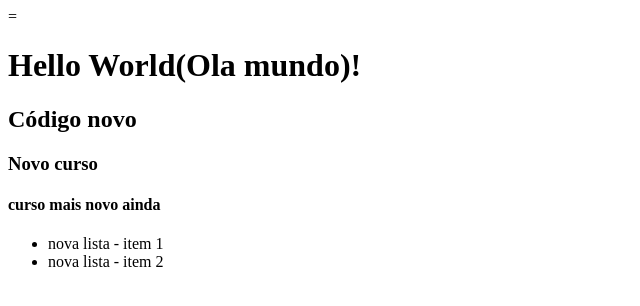
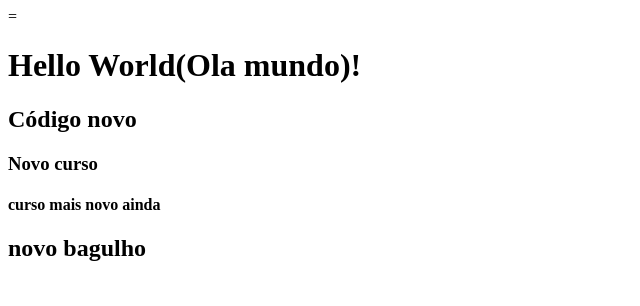
Before and after one commit to eduardojunior97/primeiroProjeto, a plain HTML site: page index.html in a window 1280 px wide. Shown: the whole page, without its empty margins (0-640 px from the left). Drawn offline with Linux system fonts and the light colour scheme.

Commit message:
novo teste

```diff
--- a/index.html
+++ b/index.html
@@ -11,9 +11,7 @@
     <h2>Código novo</h2>
     <h3>Novo curso</h3>
     <h4>curso mais novo ainda</h4>
-    <ul>
-        <li>nova lista - item 1</li>
-        <li>nova lista - item 2</li>
-    </ul>
+
+    <h2>novo bagulho</h2>
 </body>
 </html>
```
